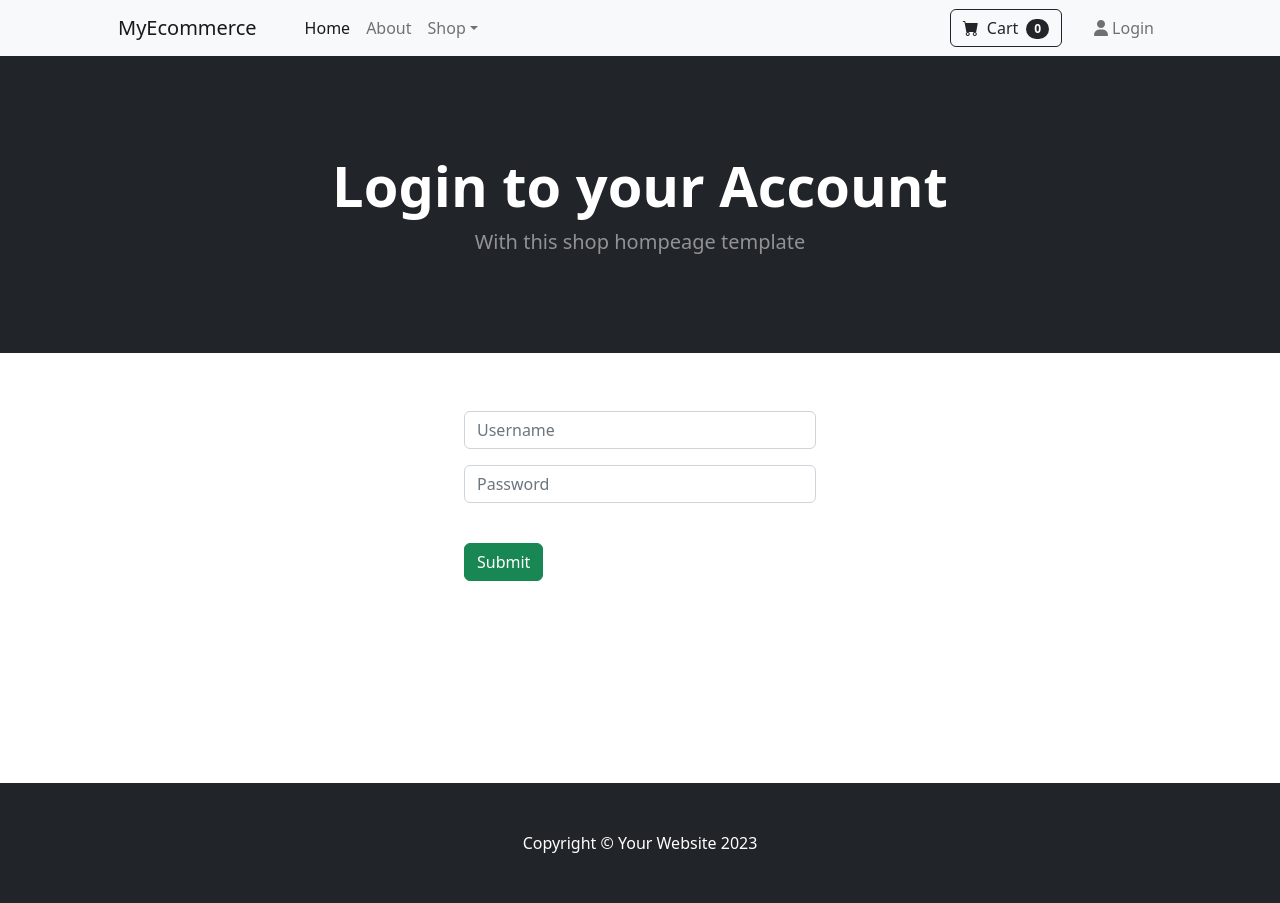
After one commit to roshankdk/Ecommerce, a Django app: page /login/ in a window 1280 px wide. The commit adds this page. Run offline with Django 5.2, Linux system fonts and the light colour scheme; some libraries are stand-ins or nearby versions.

Commit message:
Added: Login.html & login,logout functionality

```diff
--- a/store/urls.py
+++ b/store/urls.py
@@ -4,4 +4,6 @@ from . import views
 urlpatterns = [
     path('',views.home,name='home'),
     path('about/',views.about,name='about'),
+    path('login/',views.login_user,name='login'),
+    path('logout',views.logout_user,name='logout'),
 ]
--- a/store/views.py
+++ b/store/views.py
@@ -1,7 +1,9 @@
+from django.core.checks import messages
 from django.http import HttpResponse
-from django.shortcuts import render
-
+from django.shortcuts import redirect, render
+from django.contrib.auth import authenticate, login, logout
 from store.models import Product
+from django.contrib import messages
 
 # Create your views here.
 
@@ -11,3 +13,23 @@ def home(request):
 
 def about(request):
     return render(request,'about.html')
+
+def login_user(request):
+    if request.method == "POST":
+        username = request.POST['username']
+        password = request.POST['password']
+        user = authenticate(request,username=username,password=password)
+        if user is not None:
+            messages.success(request,('Login Successful!!'))
+            login(request,user)
+            return redirect('home')
+        else:
+            messages.success(request,('Login Failed,,Try again!!'))
+            return redirect('login')
+    else:
+        return render(request,'login.html')
+
+def logout_user(request):
+    messages.success(request,('Logout Successful!!'))
+    logout(request)
+    return redirect('home')
--- a/templates/base.html
+++ b/templates/base.html
@@ -48,9 +48,31 @@
                         <span class="badge bg-dark text-white ms-1 rounded-pill">0</span>
                     </button>
                 </form>
+
+                <!-- login & logout Function -->
+                <div>
+                    <ul class="navbar-nav me-auto mb-2 mb-lg-0 ms-lg-4">
+                        {% if user.is_authenticated %}
+                        <li class="nav-item"><a class="nav-link" href="{% url 'logout' %}"><i class="fa-solid fa-user"></i> Logout</a></li>
+                        {% else %}
+                        <li class="nav-item"><a class="nav-link" href="{% url 'login' %}"><i class="fa-solid fa-user"></i> Login</a></li>
+                        {% endif %}
+                    </ul>
+                </div>
             </div>
         </div>
     </nav>
+
+    <!-- Alert Messages -->
+    {% if messages %}
+    <div class="alert alert-warning alert-dismissible fade show" role="alert">
+        {% for message in messages %}
+        <strong>{{message}}</strong>
+        {% endfor %}
+        <button type="button" class="btn-close" data-bs-dismiss="alert" aria-label="Close"></button>
+    </div>
+    {% endif %}
+
 
     {% block content %}
     <!-- Other file will be included in the area of this base.html file -->
@@ -64,8 +86,11 @@
     </footer>
     <!-- Bootstrap core JS-->
     <script src="https://cdn.jsdelivr.net/npm/bootstrap@5.2.3/dist/js/bootstrap.bundle.min.js"></script>
+    <!-- Fontawsome -->
+    <script src="https://kit.fontawesome.com/ea79840eb7.js" crossorigin="anonymous"></script>
     <!-- Core theme JS-->
     <script src="{static 'js/scripts.js'}"></script>
+
 </body>
 
     </html>
--- /dev/null
+++ b/templates/login.html
@@ -0,0 +1,31 @@
+{% extends 'base.html' %}
+{% block content %}
+<header class="bg-dark py-5">
+    <div class="container px-4 px-lg-5 my-5">
+        <div class="text-center text-white">
+            <h1 class="display-4 fw-bolder">Login to your Account</h1>
+            <p class="lead fw-normal text-white-50 mb-0">With this shop hompeage template</p>
+        </div>
+    </div>
+</header>
+<br><br>
+
+<div class="container row-cols-3 d-flex justify-content-center">
+    <form style="padding: 10px;" method="POST" action="{% url 'login' %}">
+        {% csrf_token %}
+        <div class="mb-3">
+          <input type="text" class="form-control" name="username" placeholder="Username">
+        </div>
+        <div class="mb-3">
+          <input type="password" class="form-control" name="password" placeholder="Password">
+        </div>
+        <br>
+        <button type="submit" class="btn btn-success">Submit</button>
+      </form>
+</div>
+
+  <br><br>
+  <br><br>
+  <br><br>
+  <br><br>
+{% endblock content %}
```
